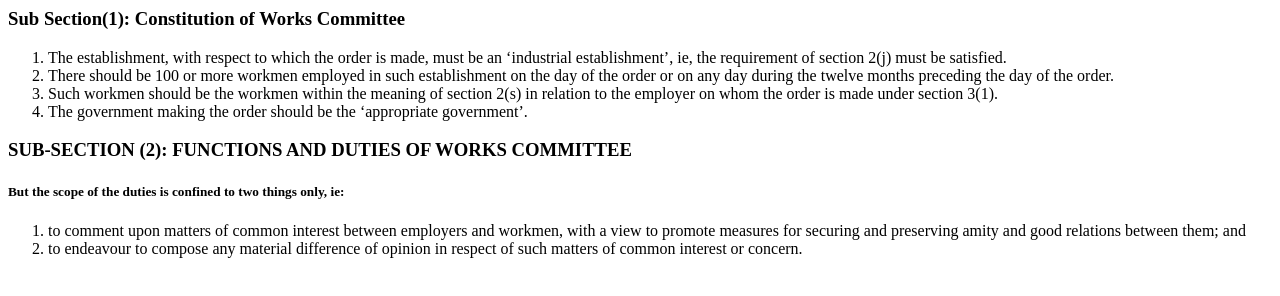
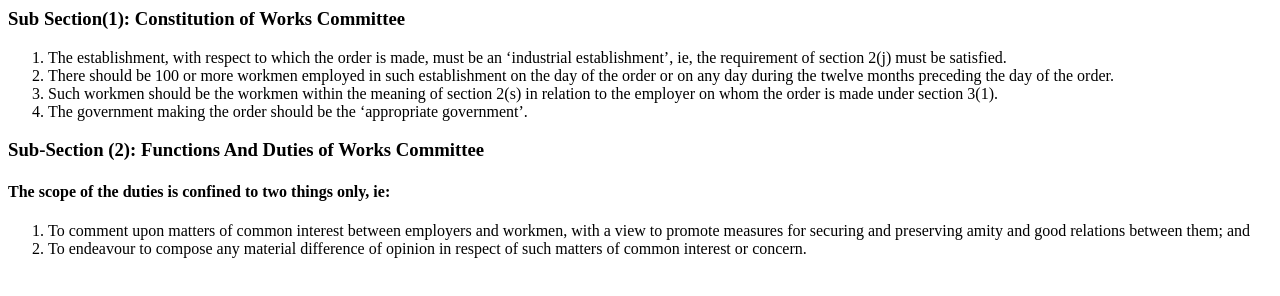
Before and after one commit to y-isha30/law-notes, a plain HTML site: page Works_Committee.html in a window 1280 px wide. Drawn offline with Linux system fonts and the light colour scheme.

Commit message:
16/11/2020

```diff
--- a/Works_Committee.html
+++ b/Works_Committee.html
@@ -25,19 +25,19 @@ the order is made under section 3(1).
         </p>
         <p>
             <h3>
-                SUB-SECTION (2): FUNCTIONS AND DUTIES OF WORKS COMMITTEE
+                Sub-Section (2): Functions And Duties of Works Committee
             </h3>
-            <h5>
-                But the scope of the duties is confined to two things only, ie:
-            </h5>
+            <h4>
+                The scope of the duties is confined to two things only, ie:
+            </h4>
             <ol>
                 <li>
-                    to comment upon matters of common interest between employers and workmen, with a view to promote
+                    To comment upon matters of common interest between employers and workmen, with a view to promote
 measures for securing and preserving amity and good relations between them; and
 
                 </li>
                 <li>
-                    to endeavour to compose any material difference of opinion in respect of such matters of common interest or
+                    To endeavour to compose any material difference of opinion in respect of such matters of common interest or
 concern.
                 </li>
             </ol>
```
